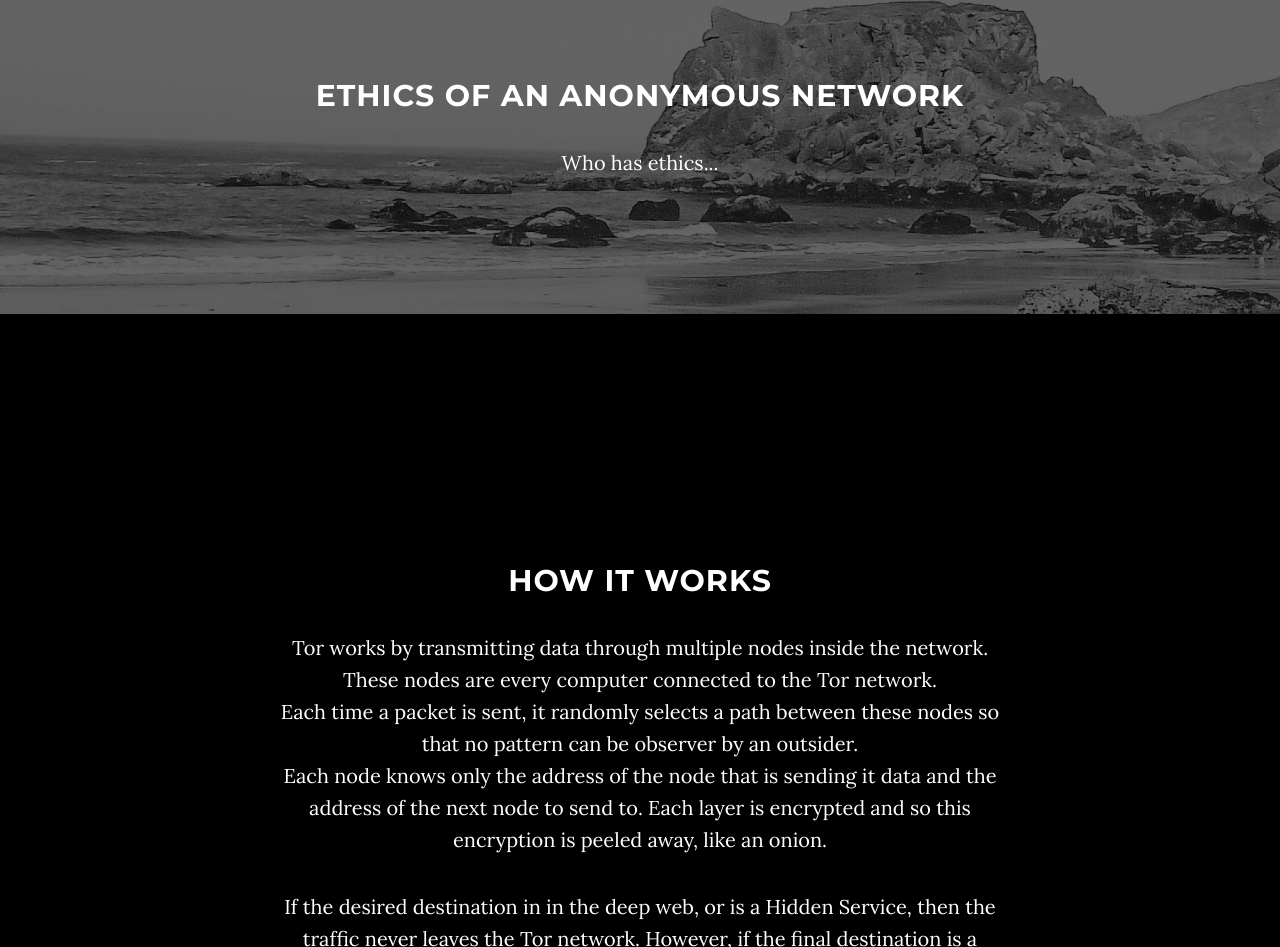
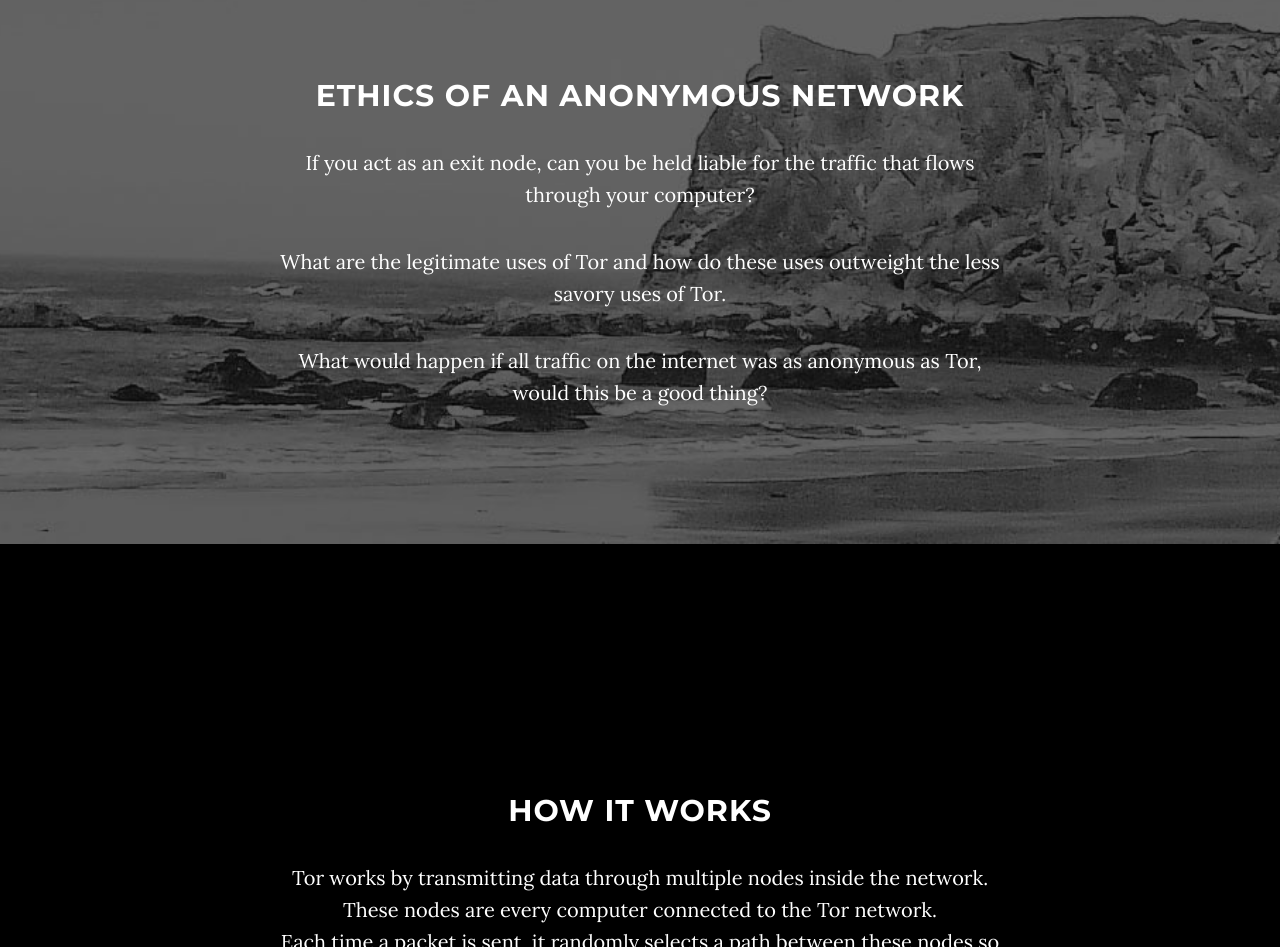
Before and after one commit to Tadimsky/DeepWebSite, a plain HTML site: page index.html in a window 1280 px wide. Shown: the part 1779-2726 px from the top of the page. Drawn offline with nearby package versions, Linux system fonts and the light colour scheme; some packages are replaced by stand-ins of ours; no server answers.

Commit message:
Added ethics component to site

```diff
--- a/index.html
+++ b/index.html
@@ -105,7 +105,9 @@
             <div class="container">
                 <div class="col-lg-8 col-lg-offset-2">
                     <h2>Ethics of an Anonymous Network</h2>
-                    <p>Who has ethics...</p>
+                    <p>If you act as an exit node, can you be held liable for the traffic that flows through your computer?</p>
+                    <p>What are the legitimate uses of Tor and how do these uses outweight the less savory uses of Tor.</p>
+                    <p>What would happen if all traffic on the internet was as anonymous as Tor, would this be a good thing?</p>
                 </div>
             </div>
         </div>
```
